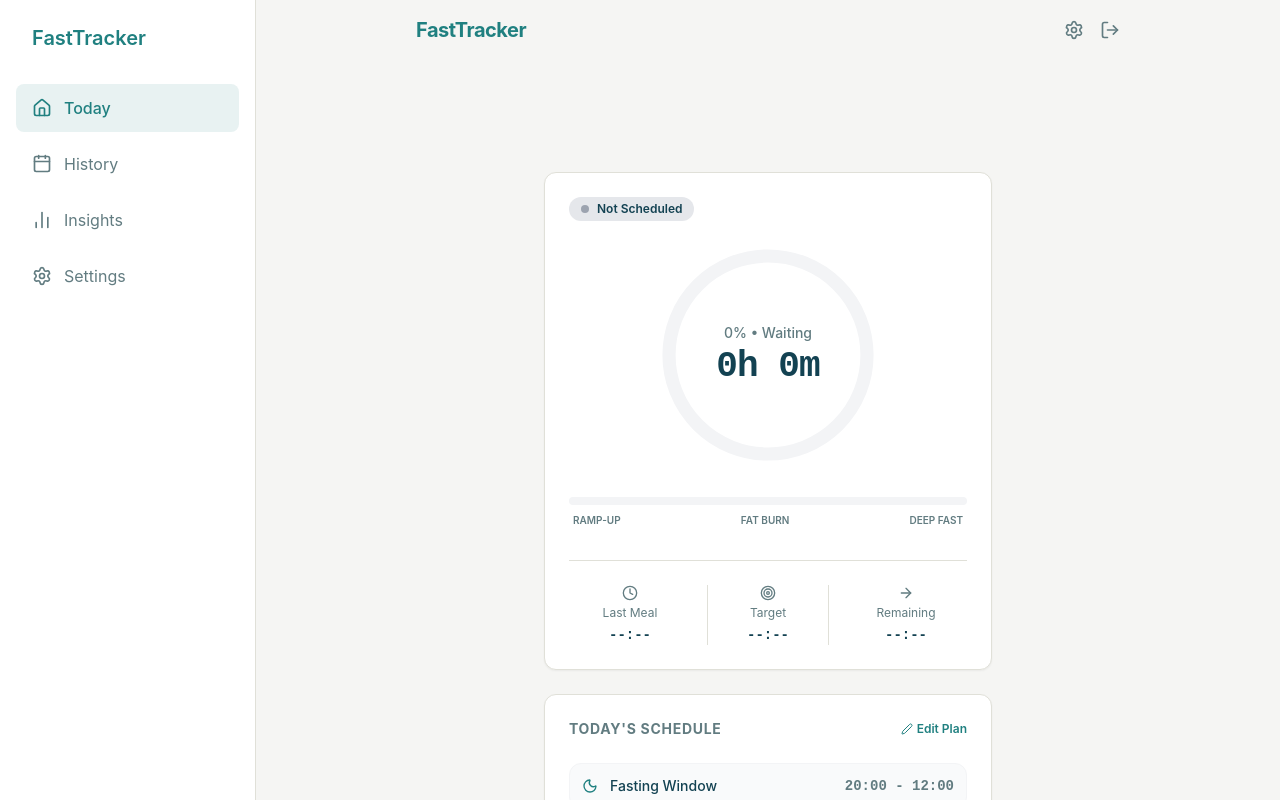
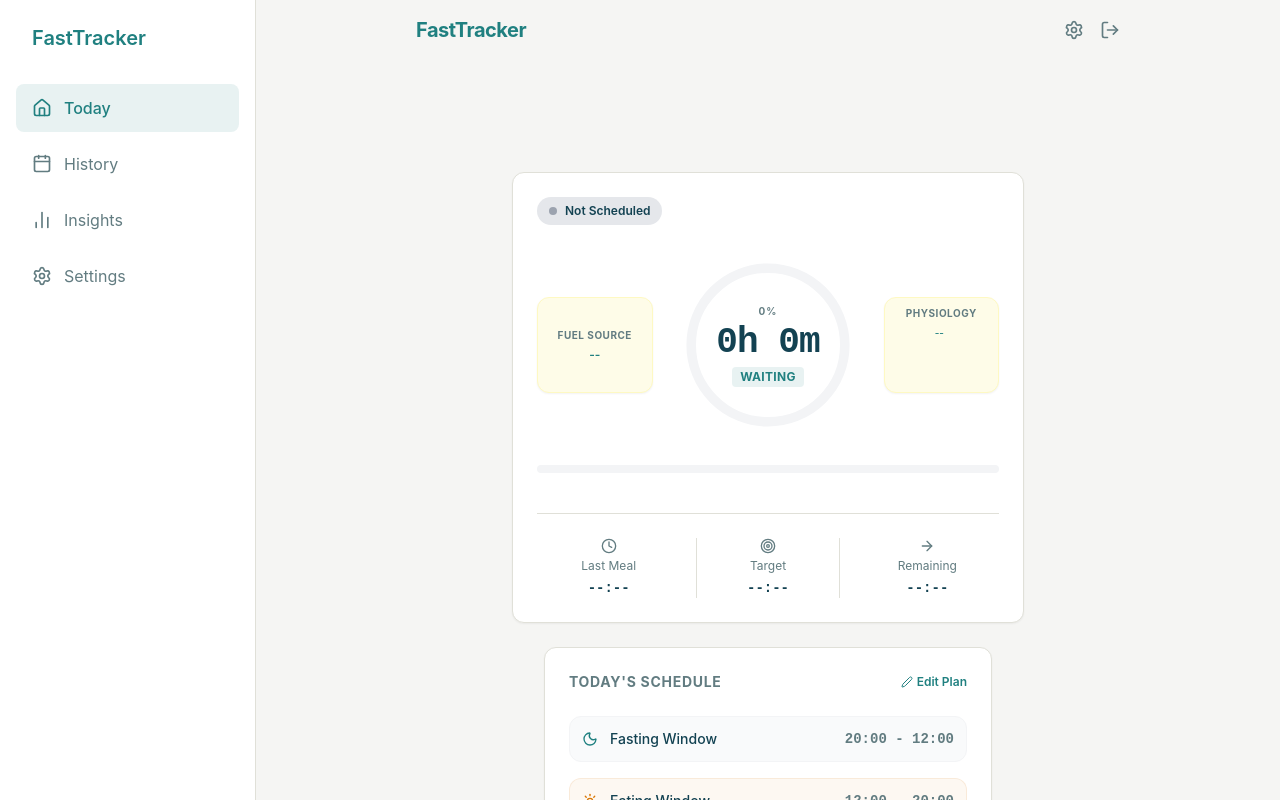
Before and after one commit to r777k/iFast, a React app in the folder frontend/: page / in a window 1280 px wide. Shown: the top 800 px of the page. Built offline with nearby package versions, Linux system fonts and the light colour scheme; sample sign-in values are in the browser's storage; the HTML template or start-up script is replaced by a standard one.

Commit message:
restructure the CurrentSessionCard.jsx
Fasting Stage Name, Primary Fuel, Benefits, Physiology, Caution Banner, Stage Timeline

```diff
--- a/frontend/src/components/CurrentSessionCard.jsx
+++ b/frontend/src/components/CurrentSessionCard.jsx
@@ -1,27 +1,30 @@
 import React from 'react';
-import { Clock, Target, ArrowRight, Edit2 } from 'lucide-react';
+import { Clock, Target, ArrowRight, Edit2, AlertTriangle } from 'lucide-react';
 
 export default function CurrentSessionCard({
-  status = 'fasting', // 'fasting', 'eating', 'unplanned'
-  elapsedTime = '8h 32m',
-  progressPercent = 53,
-  currentPhase = 'Fat Burning',
-  lastMealTime = '2:30 PM',
-  fastTargetTime = '4:30 PM',
-  remainingTime = '8h 0m',
+  status = 'fasting',
+  elapsedTime = '0h 0m',
+  elapsedHours = 0,
+  stages = [],
+  progressPercent = 0,
+  lastMealTime = '--:--',
+  fastTargetTime = '--:--',
+  remainingTime = '--:--',
   onEdit
 }) {
-
-  // 1. Determine if we should show dummy data or zeroes
   const isUnplanned = status === 'unplanned';
   const safeProgress = isUnplanned ? 0 : progressPercent;
 
-  // SVG Circle Math
-  const circleRadius = 90;
+  // Find the current stage based on elapsed hours
+  const currentStage = stages.find(s => elapsedHours >= s.start_hour && elapsedHours < s.end_hour)
+    || stages[stages.length - 1] // Fallback to final stage if exceeding max bounds
+    || { stage_name: 'Not Started', primary_fuel: '-', associated_benefits: '-', key_events: '-', caution_level: 'Standard Fast', warning_banner: '' };
+
+  // SVG Math
+  const circleRadius = 80;
   const circumference = 2 * Math.PI * circleRadius;
   const strokeDashoffset = circumference - (circumference * safeProgress) / 100;
 
-  // Status configuration mapping
   const statusConfig = {
     fasting: { text: 'Currently Fasting', color: 'bg-primary text-surface', dot: 'bg-surface' },
     eating: { text: 'Eating Window', color: 'bg-status-warning text-surface', dot: 'bg-surface' },
@@ -29,73 +32,110 @@ export default function CurrentSessionCard({
   };
   const activeStatus = statusConfig[status];
 
+  // Dynamic warning styling
+  const isCaution = currentStage.caution_level !== 'Standard Fast';
+
   return (
-    <div className="bg-surface dark:bg-surface-dark rounded-xl p-6 shadow-sm border border-border dark:border-border-dark flex flex-col items-center max-w-md w-full mx-auto">
+    <div className="bg-surface dark:bg-surface-dark rounded-xl p-4 md:p-6 shadow-sm border border-border dark:border-border-dark flex flex-col items-center max-w-lg w-full mx-auto">
 
-      {/* 1. Status Badge */}
-      <div className="w-full flex justify-start mb-6">
-        <div className={`flex items-center gap-2 px-3 py-1 rounded-full text-xs font-semibold ${activeStatus.color}`}>
+      {/* 1. Header Row: Status Badge & Scrolling Benefits */}
+      <div className="w-full flex items-center gap-3 mb-6">
+        <div className={`flex-shrink-0 flex items-center gap-2 px-3 py-1.5 rounded-full text-xs font-semibold ${activeStatus.color}`}>
           <div className={`w-2 h-2 rounded-full ${activeStatus.dot}`} />
           {activeStatus.text}
         </div>
+
+        {!isUnplanned && (
+          <div className="flex-1 overflow-x-auto whitespace-nowrap scrollbar-hide bg-yellow-50 dark:bg-yellow-900/10 text-primary dark:text-primary-hover px-3 py-1.5 rounded-lg border border-yellow-100 dark:border-yellow-900/30">
+            <span className="text-xs font-medium animate-pulse-slow">
+              ✨ {currentStage.associated_benefits}
+            </span>
+          </div>
+        )}
       </div>
 
-      {/* 2. Large Circular Timer */}
-      <div className="relative flex items-center justify-center mb-8">
-        <svg width="220" height="220" viewBox="0 0 200 200" className="transform -rotate-90">
-          {/* Background Track */}
+      {/* 2. Main Display Row: Fuel, Timer, Physiology */}
+      <div className="w-full flex justify-between items-center mb-6 gap-2 md:gap-4">
+
+        {/* Left: Primary Fuel Box */}
+        <div className="w-1/4 h-24 bg-yellow-50 dark:bg-yellow-900/10 border border-yellow-100 dark:border-yellow-900/30 rounded-lg p-2 flex flex-col justify-center text-center shadow-sm">
+          <span className="text-[10px] uppercase text-text-secondary font-bold tracking-wider mb-1">Fuel Source</span>
+          <span className="text-xs font-semibold text-primary leading-tight line-clamp-3">
+            {isUnplanned ? '--' : currentStage.primary_fuel}
+          </span>
+        </div>
+
+        {/* Center: Circular Timer */}
+        <div className="relative flex items-center justify-center flex-shrink-0 w-48 h-48">
+          <svg width="100%" height="100%" viewBox="0 0 200 200" className="transform -rotate-90 absolute inset-0">
+            <circle cx="100" cy="100" r={circleRadius} fill="transparent" stroke="currentColor" strokeWidth="10" className="text-gray-100 dark:text-gray-800" />
             <circle
               cx="100" cy="100" r={circleRadius}
               fill="transparent"
               stroke="currentColor"
-            strokeWidth="12"
-            className="text-gray-100 dark:text-gray-800"
-          />
-          {/* Progress Ring */}
-          <circle
-            cx="100" cy="100" r={circleRadius}
-            fill="transparent"
-            stroke="currentColor"
-            strokeWidth="12"
+              strokeWidth="10"
               strokeLinecap="round"
               className="text-primary transition-all duration-1000 ease-in-out"
-            style={{
-              strokeDasharray: circumference,
-              strokeDashoffset: strokeDashoffset,
-            }}
+              style={{ strokeDasharray: circumference, strokeDashoffset: strokeDashoffset }}
             />
           </svg>
-
-        {/* Center Text inside Timer */}
-        <div className="absolute flex flex-col items-center justify-center text-center">
-          <span className="text-text-secondary dark:text-gray-400 text-sm font-medium mb-1">
-            {isUnplanned ? '0%' : `${safeProgress}%`} • {isUnplanned ? 'Waiting' : currentPhase}
+          <div className="absolute flex flex-col items-center justify-center text-center w-3/4">
+            <span className="text-text-secondary dark:text-gray-400 text-[10px] font-bold uppercase tracking-widest mb-1">
+              {isUnplanned ? '0%' : `${safeProgress}%`}
             </span>
-          <span className="text-4xl font-bold text-text-primary dark:text-text-light font-mono tracking-tight">
+            <span className="text-3xl md:text-4xl font-bold text-text-primary dark:text-text-light font-mono tracking-tight leading-none mb-1">
               {isUnplanned ? '0h 0m' : elapsedTime}
+            </span>
+            <span className="text-primary text-xs font-bold bg-primary/10 px-2 py-0.5 rounded uppercase tracking-wide">
+              {isUnplanned ? 'Waiting' : currentStage.stage_name}
             </span>
           </div>
         </div>
 
-      {/* 3. Phase Indicator Bar */}
-      <div className="w-full mb-8">
-        <div className="flex h-2 w-full rounded-full overflow-hidden bg-gray-100 dark:bg-gray-800 mb-2">
-          {/* Mute the phase colors if unplanned */}
-          <div className={`h-full ${isUnplanned ? 'bg-transparent' : 'bg-primary/40'} w-1/4`} title="Ramp-up (0-25%)" />
-          <div className={`h-full ${isUnplanned ? 'bg-transparent' : 'bg-primary'} w-2/4`} title="Fat Burning (25-75%)" />
-          <div className={`h-full ${isUnplanned ? 'bg-transparent' : 'bg-primary-active'} w-1/4`} title="Deep Fast (75-100%)" />
-          {safeProgress > 100 && (
-            <div className="h-full bg-status-warning w-1/4" title="Extended (100%+)" />
-          )}
+        {/* Right: Physiology Vertical Scroll */}
+        <div className="w-1/4 h-24 bg-yellow-50 dark:bg-yellow-900/10 border border-yellow-100 dark:border-yellow-900/30 rounded-lg p-2 flex flex-col shadow-sm">
+          <span className="text-[10px] uppercase text-text-secondary font-bold tracking-wider mb-1 text-center">Physiology</span>
+          <div className="overflow-y-auto scrollbar-hide text-[10px] font-medium text-primary leading-relaxed pr-1 text-center h-full">
+            {isUnplanned ? '--' : currentStage.key_events}
           </div>
-        <div className="flex justify-between text-[10px] text-text-secondary uppercase font-semibold px-1">
-          <span>Ramp-up</span>
-          <span>Fat Burn</span>
-          <span>Deep Fast</span>
         </div>
       </div>
 
-      {/* 4. Key Metrics Row */}
+      {/* 3. Caution / Warning Banner */}
+      {!isUnplanned && (
+        <div className={`w-full overflow-x-auto whitespace-nowrap scrollbar-hide px-4 py-2.5 rounded-lg mb-6 flex items-center gap-2 ${
+          isCaution ? 'bg-status-error/10 border border-status-error/20 text-status-error' : 'bg-surface dark:bg-surface-dark border border-border dark:border-border-dark text-text-secondary'
+        }`}>
+          {isCaution && <AlertTriangle className="w-4 h-4 flex-shrink-0" />}
+          <span className="text-xs font-medium">
+            <strong className="mr-1">{currentStage.caution_level}:</strong>
+            {currentStage.warning_banner}
+          </span>
+        </div>
+      )}
+
+      {/* 4. Segmented Stage Timeline */}
+      <div className="w-full mb-8">
+        <div className="flex h-2 w-full rounded-full overflow-hidden bg-gray-100 dark:bg-gray-800 mb-2 gap-0.5">
+          {stages.slice(0, 4).map((stage, idx) => (
+             <div
+               key={idx}
+               className={`h-full transition-colors ${elapsedHours >= stage.start_hour ? 'bg-primary' : 'bg-transparent'}`}
+               style={{ width: `${100 / Math.min(stages.length, 4)}%` }}
+               title={stage.stage_name}
+             />
+          ))}
+        </div>
+        <div className="flex justify-between text-[9px] md:text-[10px] text-text-secondary font-bold px-1">
+          {stages.slice(0, 4).map((stage, idx) => (
+            <span key={idx} className={elapsedHours >= stage.start_hour ? 'text-primary' : ''}>
+              {stage.stage_name}
+            </span>
+          ))}
+        </div>
+      </div>
+
+      {/* 5. Key Metrics Row */}
       <div className="w-full grid grid-cols-3 gap-4 border-t border-border dark:border-border-dark pt-6">
         <div className="flex flex-col items-center relative group">
           <Clock className="w-4 h-4 text-text-secondary mb-1" />
```
Lines whose indentation alone changed are shown as unchanged.
